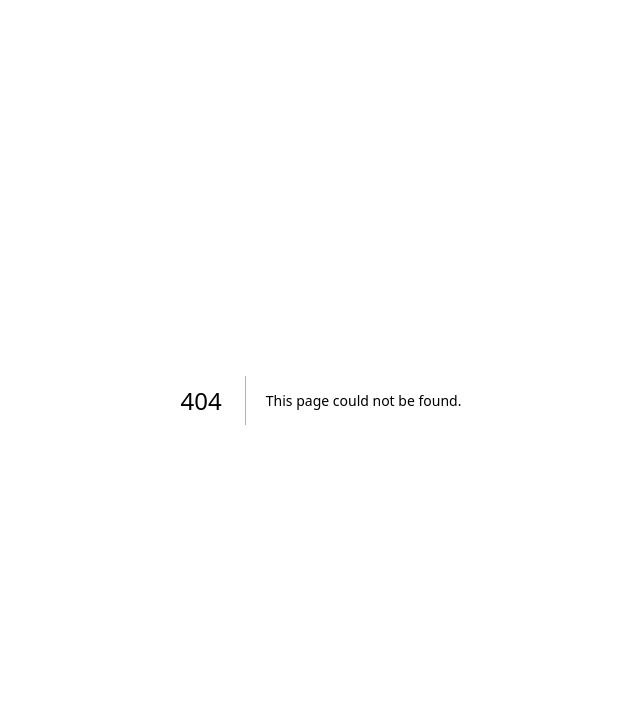
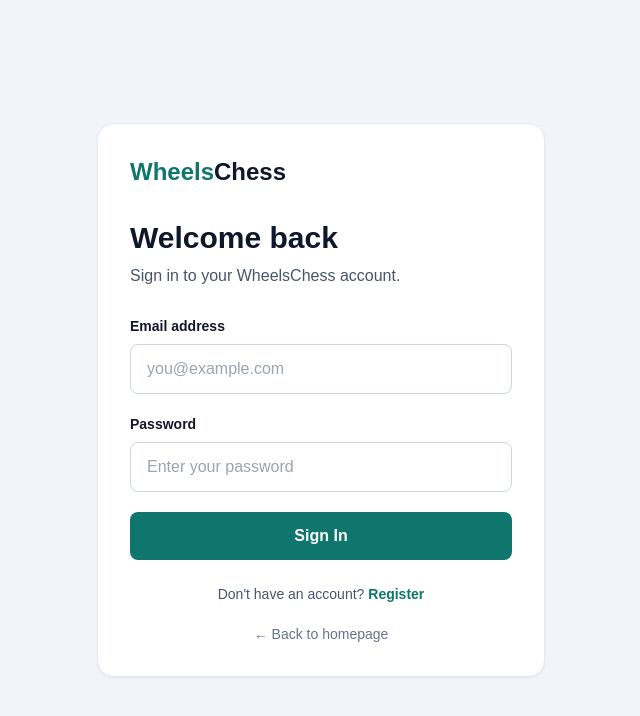
Before and after one commit to wheelschess-pk/wheelschess, a Next.js app: page /login in a window 1280 px wide. Before the commit this address had no page. Shown: the top 716 px of the page, without its empty margins (319-959 px from the left). Built offline with nearby package versions, Linux system fonts and the light colour scheme.

Commit message:
Create page.tsx

```diff
--- /dev/null
+++ b/src/app/login/page.tsx
@@ -0,0 +1,72 @@
+
+import Link from "next/link";
+
+export default function LoginPage() {
+  return (
+    <main className="flex min-h-screen items-center justify-center bg-slate-100 px-4 py-10">
+      <div className="w-full max-w-md rounded-2xl border border-slate-200 bg-white p-6 shadow-sm sm:p-8">
+        <Link href="/" className="text-2xl font-black">
+          <span className="text-teal-700">Wheels</span>
+          <span className="text-slate-900">Chess</span>
+        </Link>
+
+        <h1 className="mt-8 text-3xl font-black text-slate-900">
+          Welcome back
+        </h1>
+        <p className="mt-2 text-slate-600">
+          Sign in to your WheelsChess account.
+        </p>
+
+        <form action="#" method="get" className="mt-7 space-y-5">
+          <div>
+            <label htmlFor="email" className="mb-2 block text-sm font-semibold">
+              Email address
+            </label>
+            <input
+              id="email"
+              name="email"
+              type="email"
+              autoComplete="email"
+              required
+              placeholder="you@example.com"
+              className="w-full rounded-lg border border-slate-300 px-4 py-3 outline-none focus:border-teal-600 focus:ring-2 focus:ring-teal-100"
+            />
+          </div>
+
+          <div>
+            <label htmlFor="password" className="mb-2 block text-sm font-semibold">
+              Password
+            </label>
+            <input
+              id="password"
+              name="password"
+              type="password"
+              autoComplete="current-password"
+              required
+              placeholder="Enter your password"
+              className="w-full rounded-lg border border-slate-300 px-4 py-3 outline-none focus:border-teal-600 focus:ring-2 focus:ring-teal-100"
+            />
+          </div>
+
+          <button
+            type="submit"
+            className="w-full rounded-lg bg-teal-700 px-4 py-3 font-bold text-white hover:bg-teal-800"
+          >
+            Sign In
+          </button>
+        </form>
+
+        <p className="mt-6 text-center text-sm text-slate-600">
+          Don't have an account?{" "}
+          <Link href="/register" className="font-bold text-teal-700">
+            Register
+          </Link>
+        </p>
+
+        <Link href="/" className="mt-5 block text-center text-sm text-slate-500">
+          ← Back to homepage
+        </Link>
+      </div>
+    </main>
+  );
+}
```
